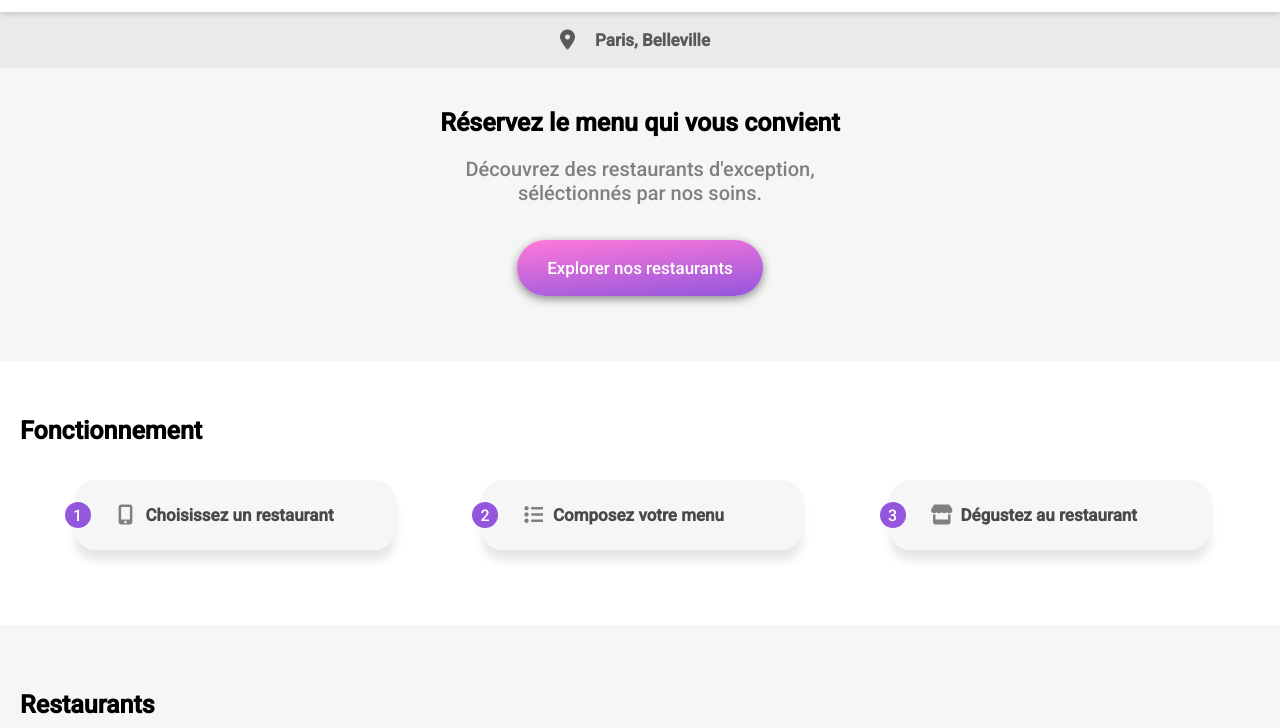
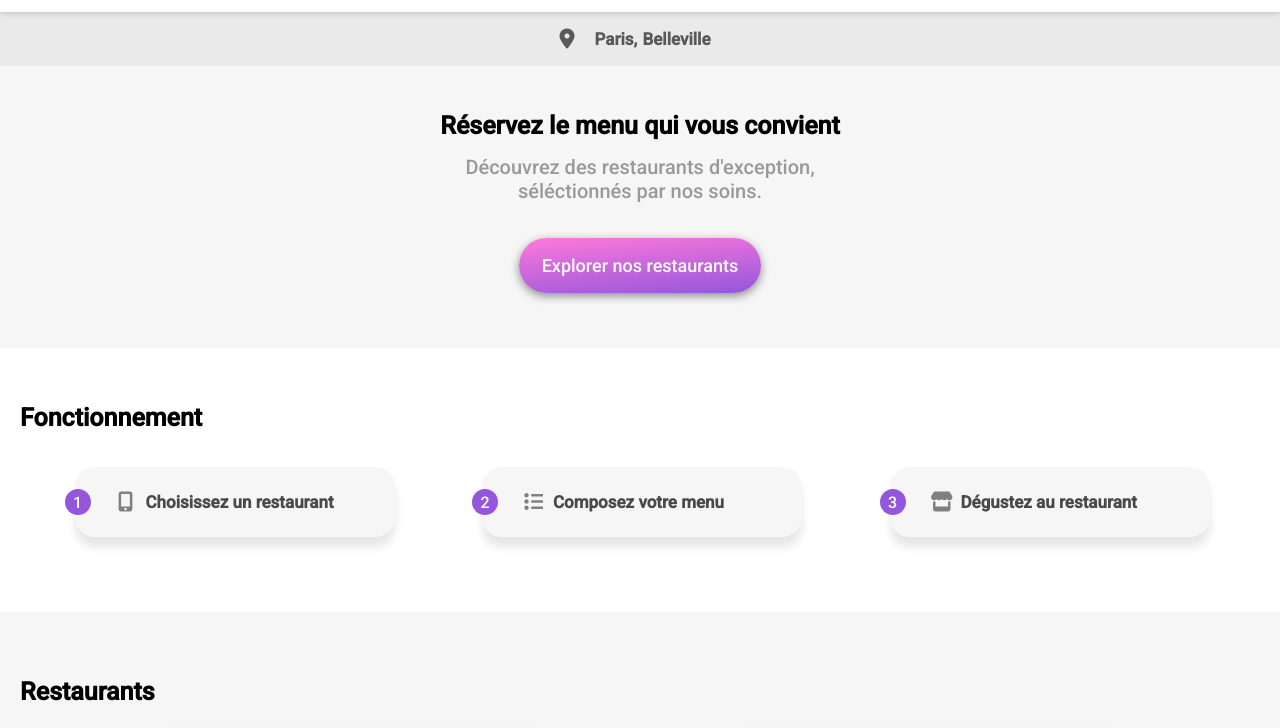
Before and after one commit to ThevenonT/ohmyfood, a website: page index.html in a window 1280 px wide. Shown: the part 57-785 px from the top of the page. Drawn offline with Linux system fonts and the light colour scheme; grey boxes are pictures that could not be loaded.

Commit message:
change design

```diff
--- a/package.json
+++ b/package.json
@@ -4,7 +4,7 @@
   "description": "application mobile de reservation en ligne ",
   "main": "index.js",
   "scripts": {
-   "sass": "sass --watch ./sass/scss/main.scss:./public/css/style.css ./sass/scss/basic.scss:./public/css/basic.css ./sass/responsive.scss:./public/responsive.css"
+   "sass": "sass --watch ./sass/scss/main.scss:./public/css/style.css ./sass/scss/basic.scss:./public/css/basic.css"
   },
   "repository": {
     "type": "git",
--- a/sass/scss/main.scss
+++ b/sass/scss/main.scss
@@ -50,8 +50,8 @@ header{
         flex-direction: row;
         width: 100%;
         background-color: rgb(234, 234, 234);
-        padding:  8px;
-        font-weight: bold;
+        padding:  7px;
+        font-weight: 600;
         color: #595959;
         &__icon{
             font-size: 20px;
@@ -60,6 +60,8 @@ header{
 
         &__txt{
             font-size: 17px;
+            font-optical-sizing: auto;
+            word-spacing: 1px;
             padding: 10px;
         }
     }
@@ -302,22 +304,26 @@ a{
     flex-direction: column;
     align-items: center;
     background-color:  rgb(246, 246, 246);
-    padding: 20px 30px;
+
+
     &__title{
-        padding: 20px;
+        font-optical-sizing: auto;
+        padding: 45px 50px 15px;
         font-size: 25px;
+        font-weight: bold;
     }
     &__txt{
         padding: 0px;
         font-size: 20px;
         margin-bottom: 30px;
-        color: gray;
+        color: rgba(136, 136, 136, 0.847);
+        font-weight: 100;
     }
     &__btn{
 
-        font-size: 17px;
+        font-size: 18px;
 
-        padding: 18px 30px ;
+        padding: 17px 23px ;
         border-radius: 30px;
         color: white;
         text-decoration: none;
@@ -325,7 +331,7 @@ a{
         background: linear-gradient(175deg, #FF79DA, #9356DC);
         transition: all 0.2s linear;
         margin-top: 5px;
-        margin-bottom: 45px;
+        margin-bottom: 55px;
         &:hover{
             -webkit-filter: brightness(1.1);
                     filter: brightness(1.1);
@@ -458,7 +464,6 @@ a{
         margin-top: 20px;
     }
 }
-
 
 .restaurants{
     display: flex;
```
Also changed, not shown: public/css/style.css, 3 other files.
